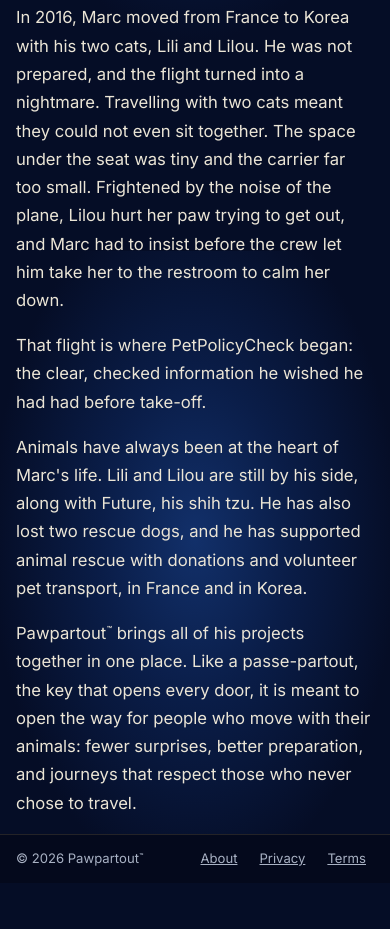
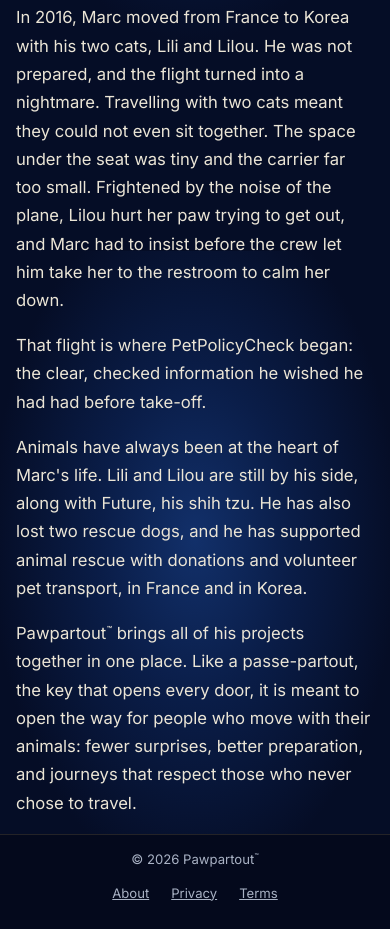
Before and after one commit to leejaeml2309-alt/pawpartout-site, a plain HTML site: page site/index.html in a window 390 px wide. Shown: the part 1437-2366 px from the top of the page. Before the commit the page ends 2320 px from the top, so only its background shows below. Drawn offline with Linux system fonts and the light colour scheme.

Commit message:
Mobile: side-door labels above their dot, outside the rosace ring (gap ≥6px); footer stacked ≤400px

```diff
--- a/site/style.css
+++ b/site/style.css
@@ -170,3 +170,12 @@ html[data-style="mandala"] .nf .core b{font-size:1.02rem}
 /* phones: one header pill on one row (all doors are on the rosace right below) */
 @media (max-width:480px){ .vbar nav a:last-child{display:none} }
 .nf{box-sizing:border-box;min-height:calc(100svh - 156px)}
+/* phones: side-door labels sit ABOVE their dot, outside the rosace ring (checked by shot_pawpartout.py: gap ≥ 6px) */
+@media (max-width:640px){
+ .node.n-right .lbl,.node.n-left .lbl{top:auto;bottom:calc(100% + 6px)}
+}
+/* narrow phones: footer on two centred rows instead of a ragged wrap */
+@media (max-width:400px){
+ .vfoot-in{flex-direction:column;gap:0;text-align:center;padding-top:14px;padding-bottom:12px}
+ .vfoot nav{margin-left:0}
+}
```
